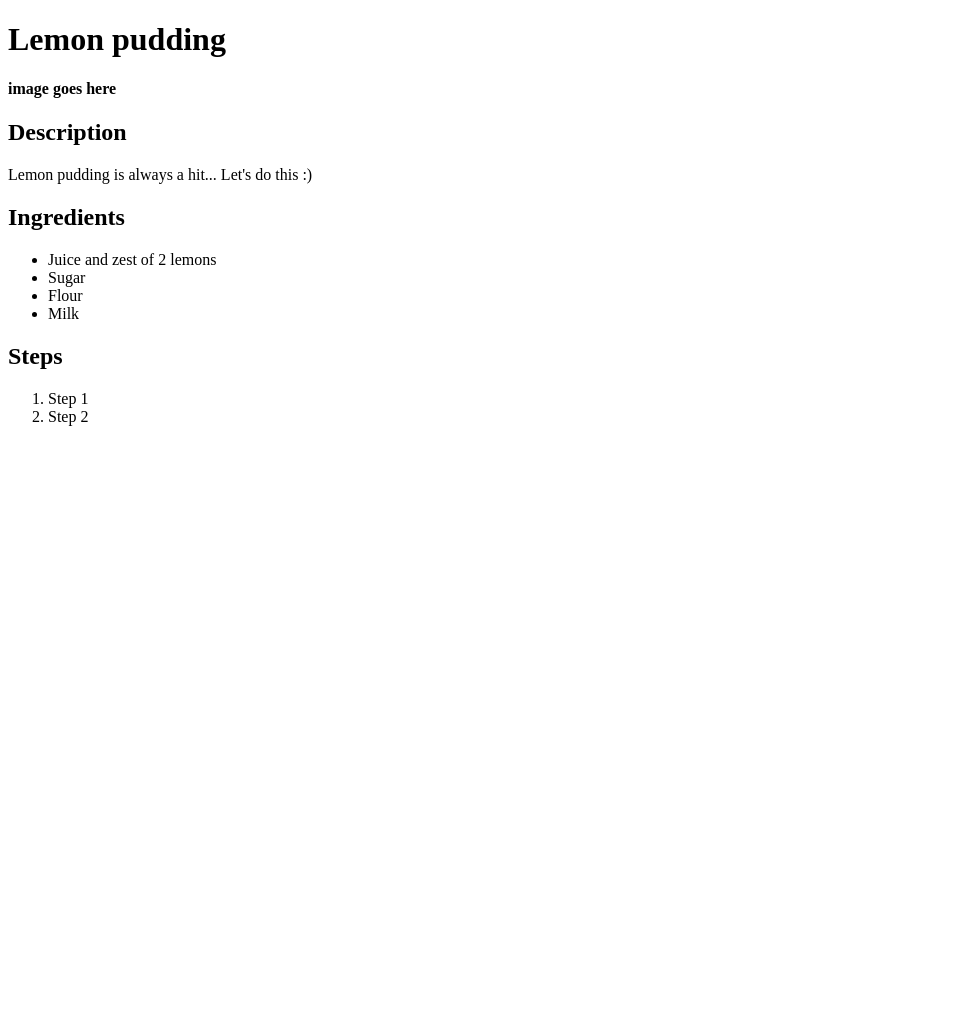
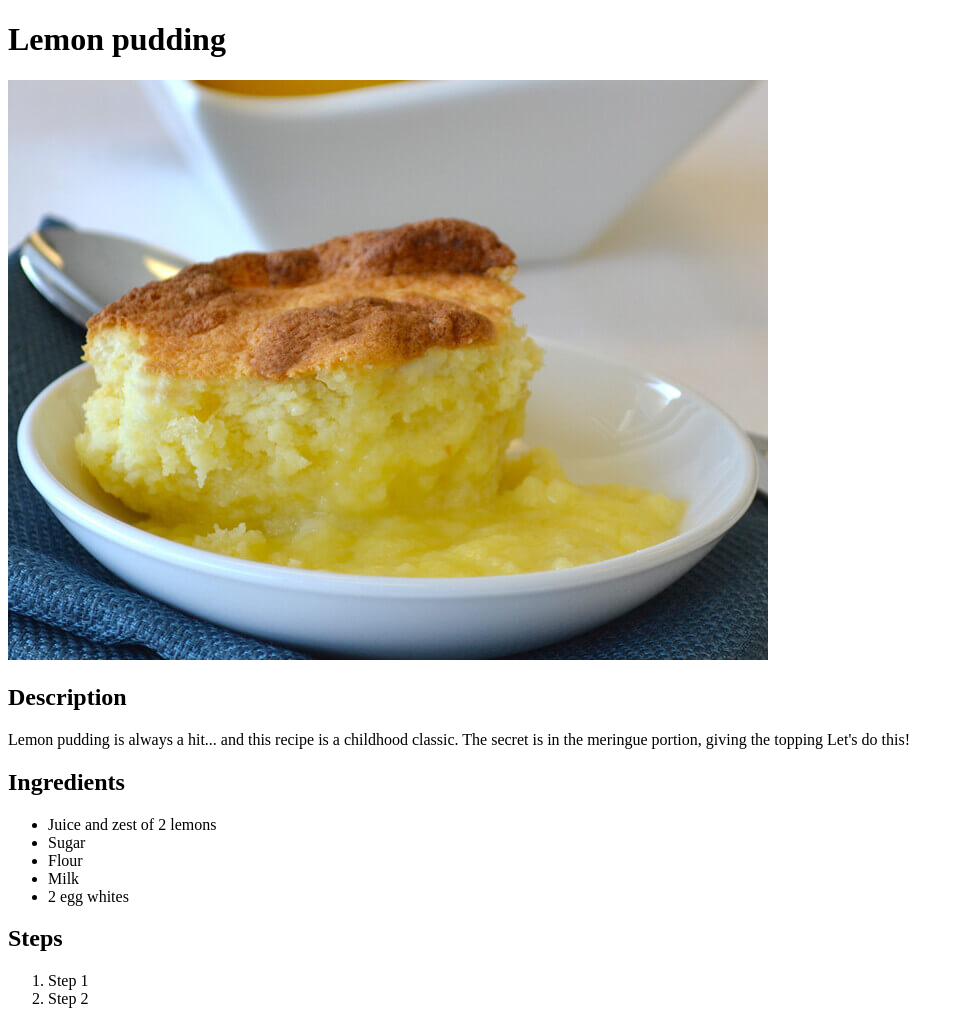
Before and after one commit to pdwalibi/odin-recipes, a plain HTML site: page recipes/lemonpudding.html in a window 1280 px wide. Shown: the whole page, without its empty margins (0-964 px from the left). Before the commit the page ends 800 px from the top, so only its background shows below. Drawn offline with Linux system fonts and the light colour scheme.

Commit message:
Update lemon pudding recipe and add photo

```diff
--- a/recipes/lemonpudding.html
+++ b/recipes/lemonpudding.html
@@ -7,15 +7,16 @@
 
     <body>
        <h1>Lemon pudding</h1>
-       <h4>image goes here</h4>
+       <img src="../images/lemonpud.jpg" alt="Delicious lemon pudding">
        <h2>Description</h2>
-       <p>Lemon pudding is always a hit... Let's do this :)</p>
+       <p>Lemon pudding is always a hit... and this recipe is a childhood classic. The secret is in the meringue portion, giving the topping  Let's do this!</p>
        <h2>Ingredients</h2>
        <ul>
            <li>Juice and zest of 2 lemons</li>
            <li>Sugar</li>
            <li>Flour</li>
            <li>Milk</li>
+           <li>2 egg whites</li>
        </ul>
        <h2>Steps</h2>
        <ol>
```
Also changed, not shown: images/lemonpud.jpg (added).
